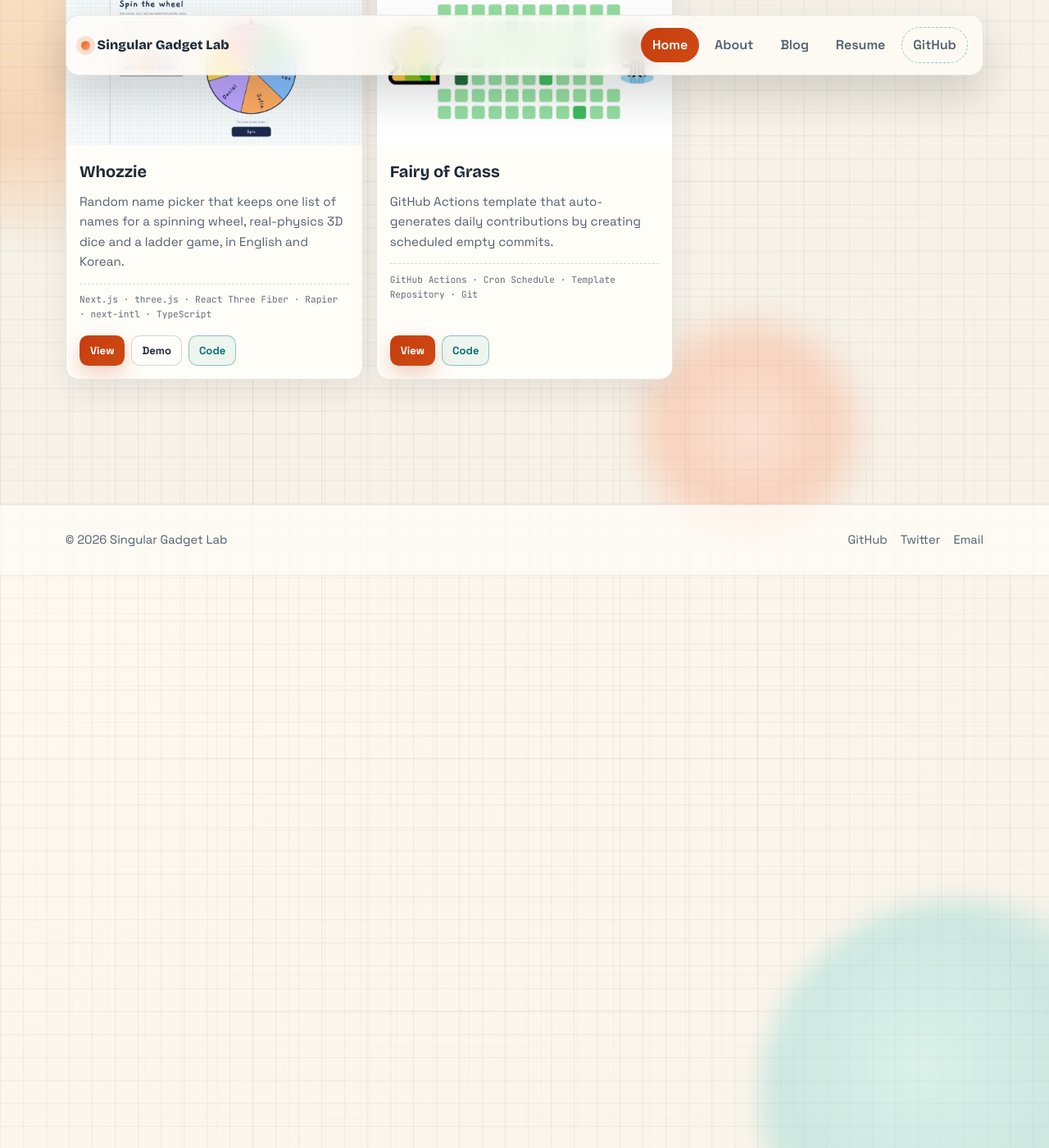
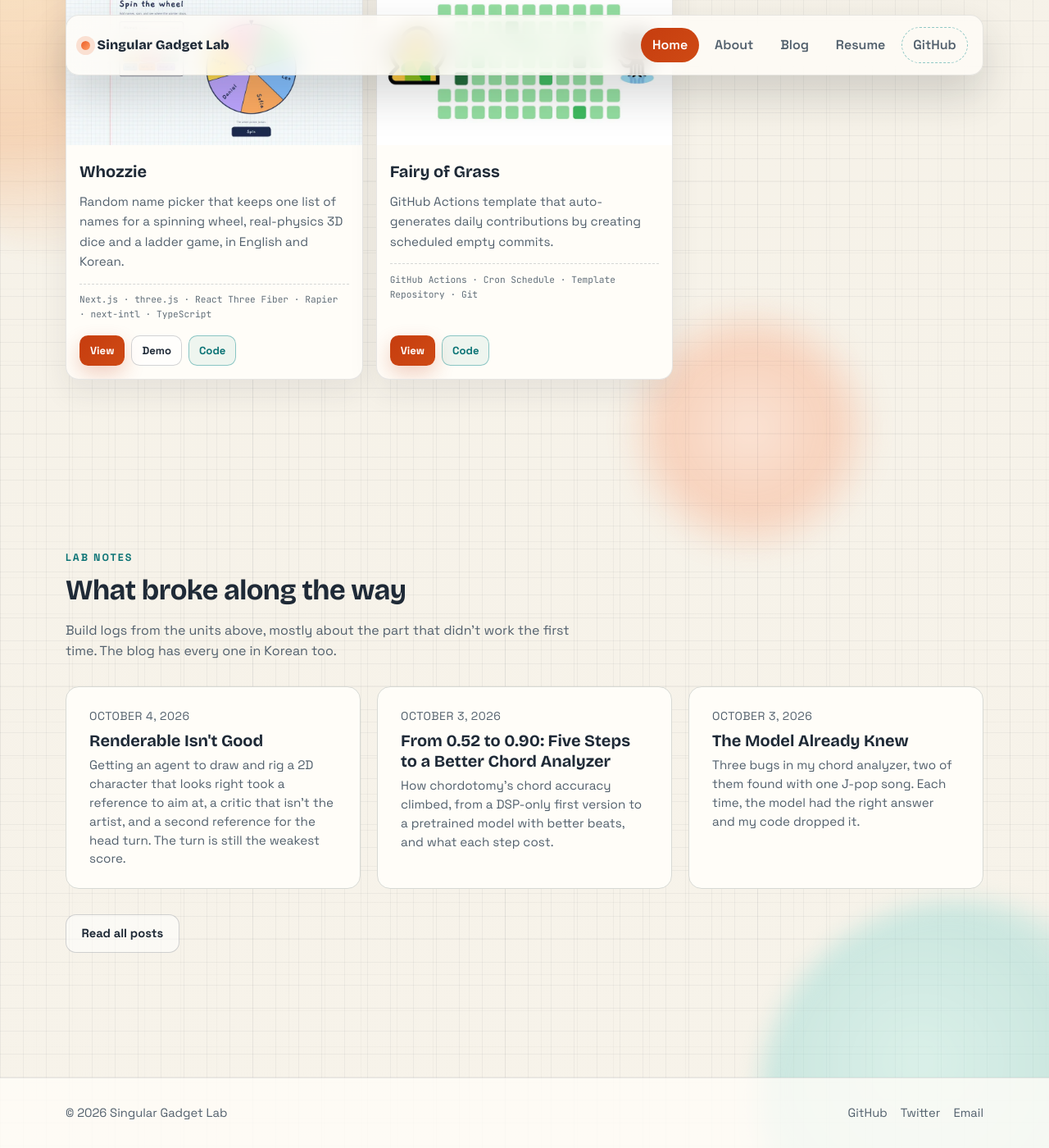
Before and after one commit to zeikar/zeikar.github.io, a Jekyll site: the page built from index.html, in a window 1280 px wide and 1400 px high, scrolled down 5127 px. Shown: the whole window at 82% size. Built offline with Jekyll 4.4.1, drawn with Linux system fonts in a browser that asks for light colours.

Commit message:
feat(home): latest posts under the catalogue, a shorter mobile hero
A Lab notes section lists the three newest English posts, sharing the
blog index's card through a new post-card include. On phones the hero
buttons keep their labels on one line and the metric cards shrink to one
row each. The Ludoweft and Repozine card thumbnails are padded to 16:9 so
the card's crop no longer cuts their titles.

```diff
--- /dev/null
+++ b/_includes/post-card.html
@@ -0,0 +1,16 @@
+{%- comment -%}
+  heading: the title's tag. The home page passes h3 because its cards sit
+  under a section h2; the blog index keeps the default h2.
+{%- endcomment -%}
+<li class="blog-card" data-lang="{{ post.lang | default: 'en' }}">
+  <a href="{{ post.url | relative_url }}" class="blog-card-link" hreflang="{{ post.lang | default: 'en' }}">
+    <div class="blog-card-meta">
+      <span class="blog-card-date">{{ post.date | date: "%B %-d, %Y" }}</span>
+      <span class="blog-card-lang" data-lang="{{ post.lang | default: 'en' }}">{{ post.lang | default: 'en' | upcase }}</span>
+    </div>
+    <{{ include.heading | default: "h2" }} class="blog-card-title"{% if post.lang != site.lang %} lang="{{ post.lang }}"{% endif %}>{{ post.title }}</{{ include.heading | default: "h2" }}>
+    {% if post.subtitle %}
+    <p class="blog-card-subtitle"{% if post.lang != site.lang %} lang="{{ post.lang }}"{% endif %}>{{ post.subtitle }}</p>
+    {% endif %}
+  </a>
+</li>
--- a/_sass/_home.scss
+++ b/_sass/_home.scss
@@ -103,3 +103,25 @@
   margin: 1rem 0 0;
   color: var(--ink-soft);
 }
+
+/* Home "Lab notes": the latest posts side by side under the catalogue. Kept
+   here, not in _blog, because _blog loads after _responsive and would beat
+   its one-column override. */
+.home-notes .blog-list {
+  grid-template-columns: repeat(3, minmax(0, 1fr));
+}
+
+.home-notes .blog-card-title {
+  font-size: 1.25rem;
+}
+
+/* Grid rows stretch the cards to equal height; without this the link stops
+   at its text, leaving a strip that lifts on hover but doesn't click. */
+.home-notes .blog-card-link {
+  height: 100%;
+}
+
+/* Only English posts are listed here, so the EN badge says nothing. */
+.home-notes .blog-card-lang {
+  display: none;
+}
--- a/_sass/_responsive.scss
+++ b/_sass/_responsive.scss
@@ -20,6 +20,12 @@
 
   .resume-actions {
     justify-content: flex-start;
+  }
+
+  /* One column at the full container width runs ~120 characters a line. */
+  .home-notes .blog-list {
+    grid-template-columns: 1fr;
+    max-width: 46rem;
   }
 }
 
@@ -72,6 +78,20 @@
 
   .hero-metrics {
     grid-template-columns: 1fr;
+    gap: 0.6rem;
+  }
+
+  /* Stacked at full height, the three cards pushed the first project nearly
+     two screens down; one line each keeps the stack short. */
+  .metric-card {
+    display: flex;
+    align-items: baseline;
+    gap: 0.6rem;
+    padding: 0.7rem 1rem;
+  }
+
+  .metric-label {
+    margin-top: 0;
   }
 
   .project-actions {
@@ -83,9 +103,12 @@
   }
 
   /* "Browse the Catalogue" is wide enough that the pair overflows a 390px
-     content box and stacks at ragged widths — match the card treatment. */
+     content box. Equal halves wrapped its label onto two lines; growing from
+     content width keeps each label on one line, and a pair that doesn't fit
+     stacks as two full-width buttons instead of ragged ones. */
   .hero-actions .btn {
-    flex: 1;
+    flex: 1 1 auto;
+    white-space: nowrap;
   }
 
   .resume-item {
--- a/index.html
+++ b/index.html
@@ -63,3 +63,29 @@ seo:
     </div>
   </div>
 </section>
+
+{% assign en_posts = site.posts | where: "lang", "en" %}
+{% if en_posts.size > 0 %}
+<section id="notes" class="section-space home-notes">
+  <div class="container">
+    <header class="section-head">
+      <p class="eyebrow">Lab notes</p>
+      <h2>What broke along the way</h2>
+      <p>
+        Build logs from the units above, mostly about the part that didn't work
+        the first time. The blog has every one in Korean too.
+      </p>
+    </header>
+
+    <ol class="blog-list">
+      {% for post in en_posts limit: 3 %}
+      {% include post-card.html heading="h3" %}
+      {% endfor %}
+    </ol>
+
+    <div class="hero-actions">
+      <a href="{{ '/blog/' | relative_url }}" class="btn btn-ghost">Read all posts</a>
+    </div>
+  </div>
+</section>
+{% endif %}
```
Also changed, not shown: blog.html (+1 -12 lines), README.md, assets/images/projects/ludoweft.card.webp, assets/images/projects/repozine.card.webp.
